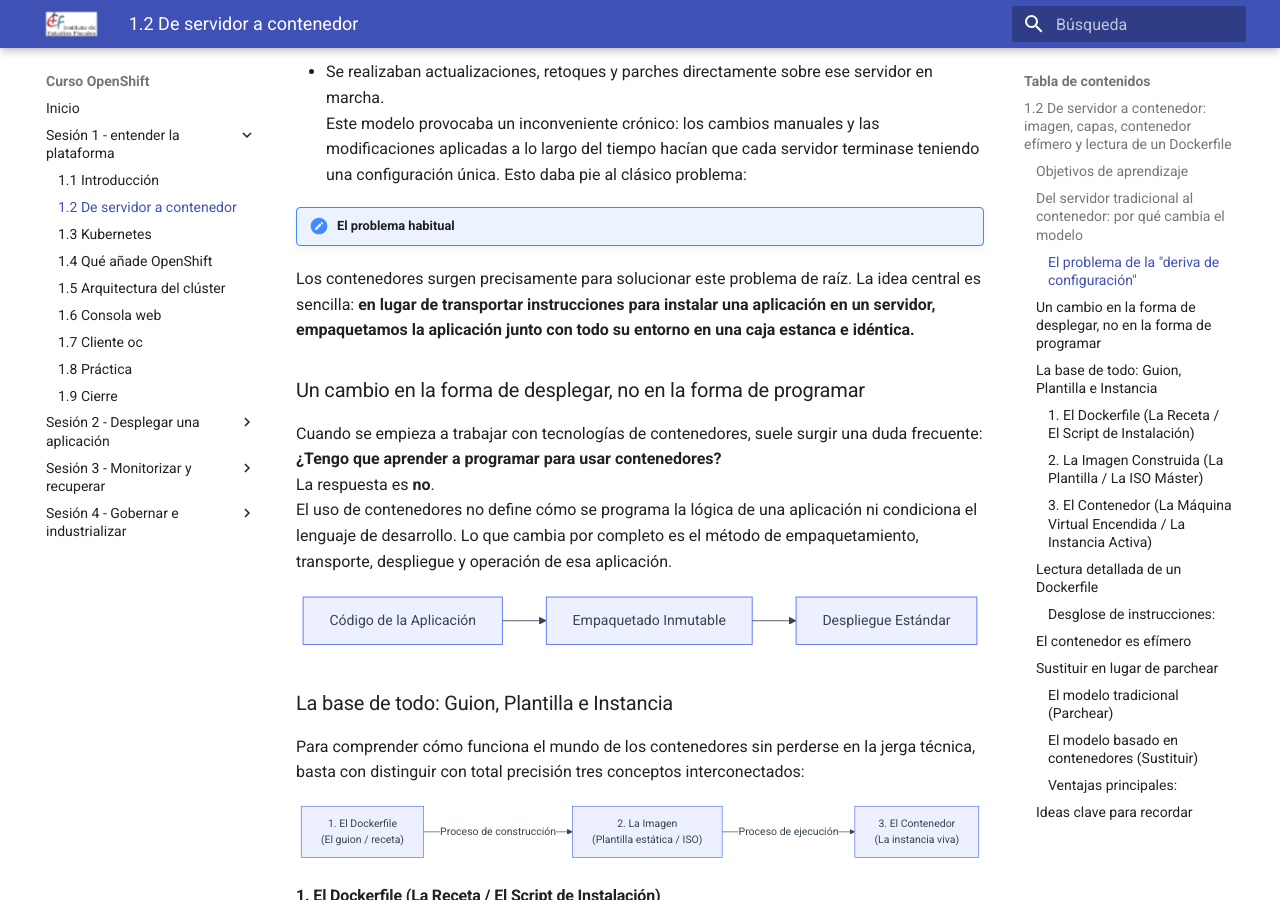
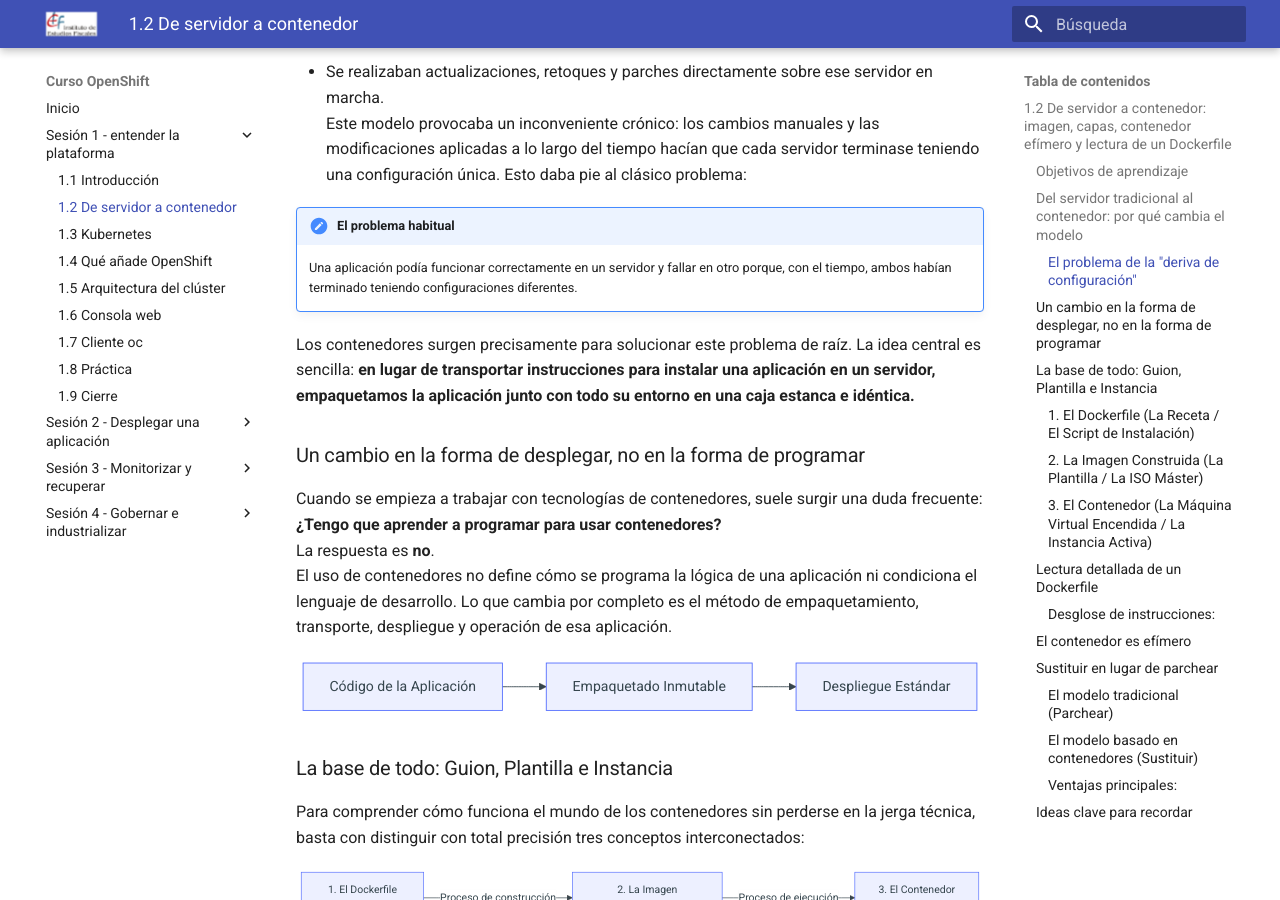
Before and after one commit to ieftraining/curso-openshift, an MkDocs documentation site: the page built from docs/sesion1/1.2 de servidor a contendor.md, in a window 1280 px wide and 900 px high, scrolled down 970 px. Built offline with MkDocs 1.6.1 and Material for MkDocs 9.7.7, drawn with Linux system fonts in a browser that asks for light colours.

Commit message:
Add files via upload

```diff
--- a/docs/sesion1/1.2 de servidor a contendor.md
+++ b/docs/sesion1/1.2 de servidor a contendor.md
@@ -25,6 +25,9 @@
 - Se realizaban actualizaciones, retoques y parches directamente sobre ese servidor en marcha.
 Este modelo provocaba un inconveniente crónico: los cambios manuales y las modificaciones aplicadas a lo largo del tiempo hacían que cada servidor terminase teniendo una configuración única. Esto daba pie al clásico problema:
 !!! note "El problema habitual"
+
+    Una aplicación podía funcionar correctamente en un servidor y fallar en otro porque, con el tiempo, ambos habían terminado teniendo configuraciones diferentes.
+
 Los contenedores surgen precisamente para solucionar este problema de raíz. La idea central es sencilla: **en lugar de transportar instrucciones para instalar una aplicación en un servidor, empaquetamos la aplicación junto con todo su entorno en una caja estanca e idéntica.**
 
 ### Un cambio en la forma de desplegar, no en la forma de programar
```
